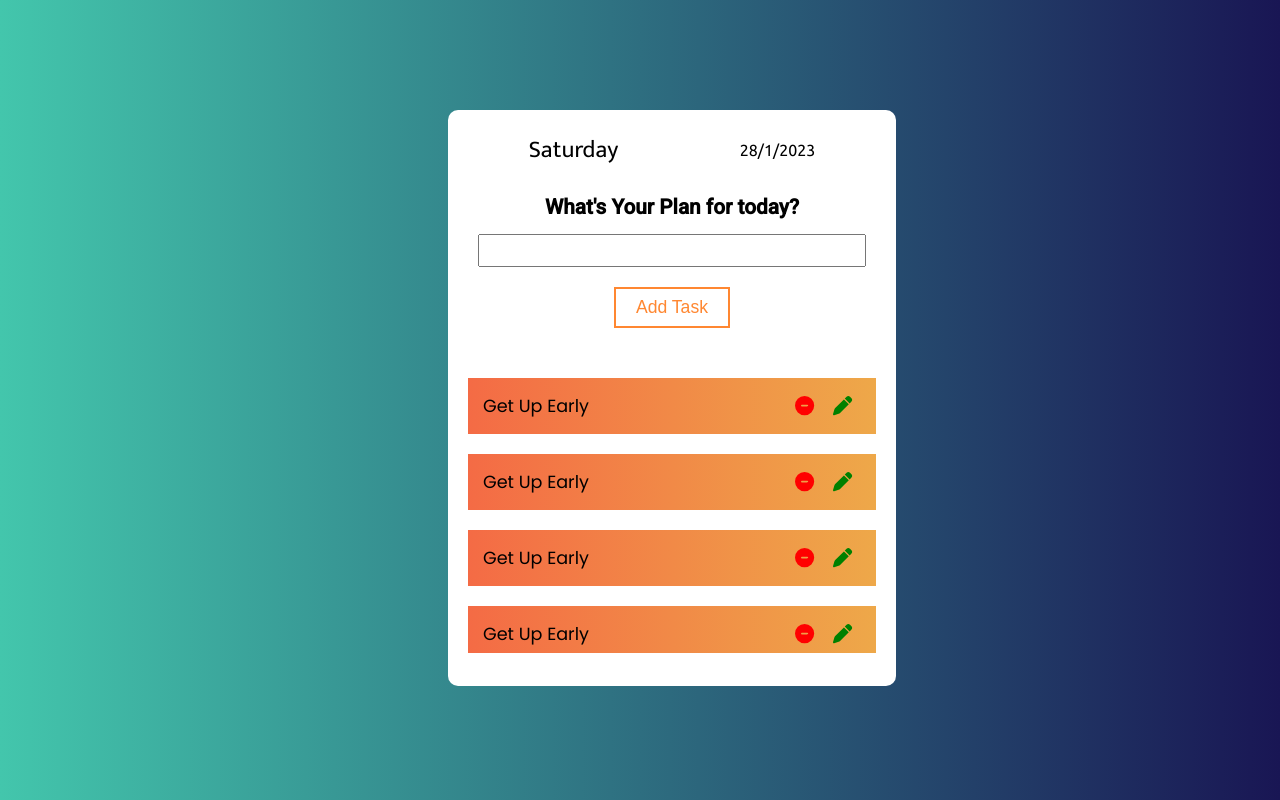
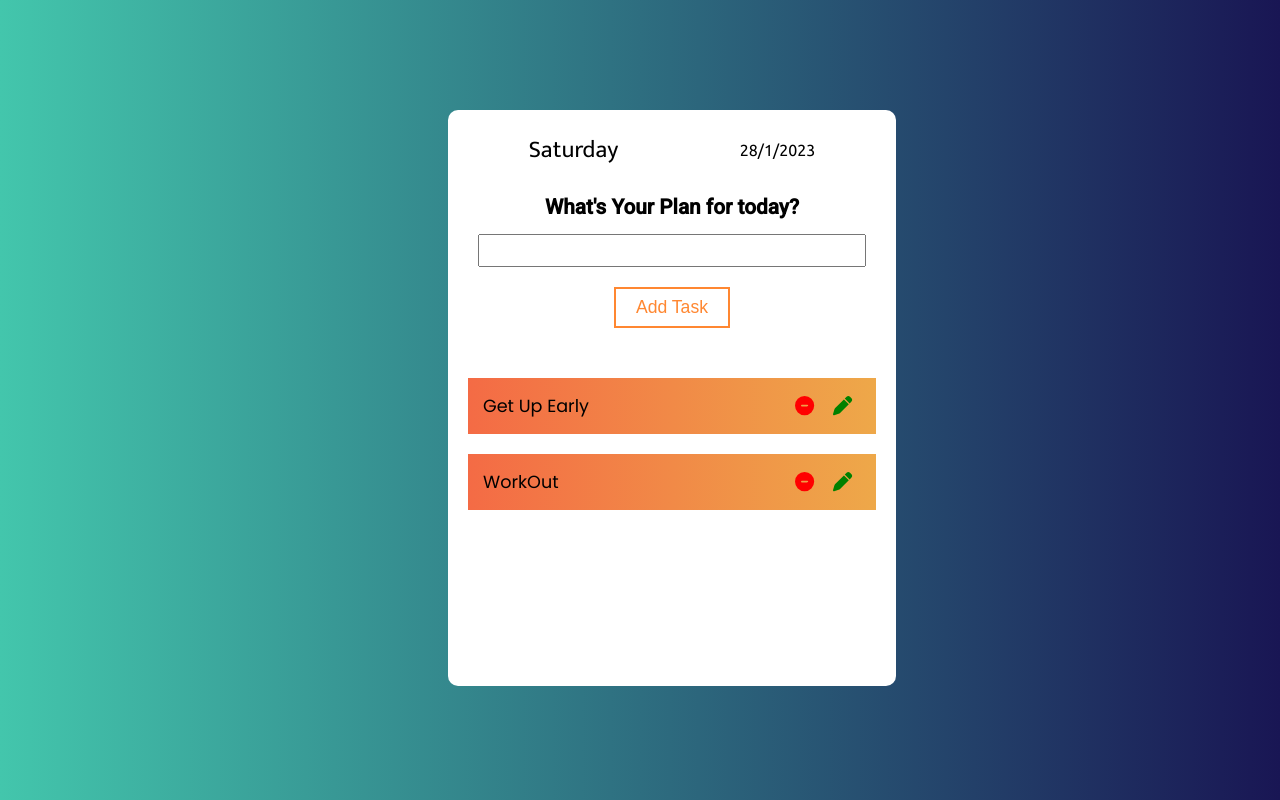
Before and after one commit to Programmer-Kishan/Day-Planner, a React (Create React App) app: page / in a window 1280 px wide. Built offline with nearby package versions, Linux system fonts and the light colour scheme.

Commit message:
Dynamic component rendering done

```diff
--- a/src/App.js
+++ b/src/App.js
@@ -1,3 +1,5 @@
+
+import { useState } from 'react';
 
 import Container from './Components/UI/Container/Container';
 import PlannerHeader from './Components/PlannerDate/PlannerHeader';
@@ -6,13 +8,20 @@ import TaskList from './Components/PlannerList/TaskList';
 
 import './App.css';
 
+const INITAL_DATA = [
+  {task: "Get Up Early", id: 1},
+  {task: "WorkOut", id: 2}
+]
 
 function App() {
+
+  const [tasks, setTasks] = useState(INITAL_DATA);
+
   return (
     <Container>
       <PlannerHeader date = {new Date()} />
       <PlannerForm />
-      <TaskList />
+      <TaskList tasks = {tasks}/>
     </Container>
   );
 }
--- a/src/Components/PlannerList/Task.js
+++ b/src/Components/PlannerList/Task.js
@@ -5,10 +5,10 @@ import { faPen } from '@fortawesome/free-solid-svg-icons'
 
 import styles from './Task.module.css';
 
-const Task = () => {
+const Task = (props) => {
     return (
         <div className={styles["task-box"]}>
-            <p>Get Up Early</p>
+            <p>{props.task}</p>
             <div className={styles["icon-list"]}>
                 <FontAwesomeIcon icon={faCircleMinus} className={styles.icon}/>
                 <FontAwesomeIcon icon={faPen} className={styles.icon}/>
--- a/src/Components/PlannerList/TaskList.js
+++ b/src/Components/PlannerList/TaskList.js
@@ -3,17 +3,15 @@ import Task from './Task';
 
 import styles from './TaskList.module.css';
 
-const TaskList = () => {
+const TaskList = (props) => {
     return (
         <div className={styles["list-box"]}>
-            <Task />
-            <Task />
-            <Task />
-            <Task />
-            <Task />
-            <Task />
-            <Task />
-            <Task />
+            {props.tasks.map((curTask) => (
+                <Task
+                    key={curTask.id}
+                    task={curTask.task}
+                />
+            ))}
         </div>
     )
 }
```
